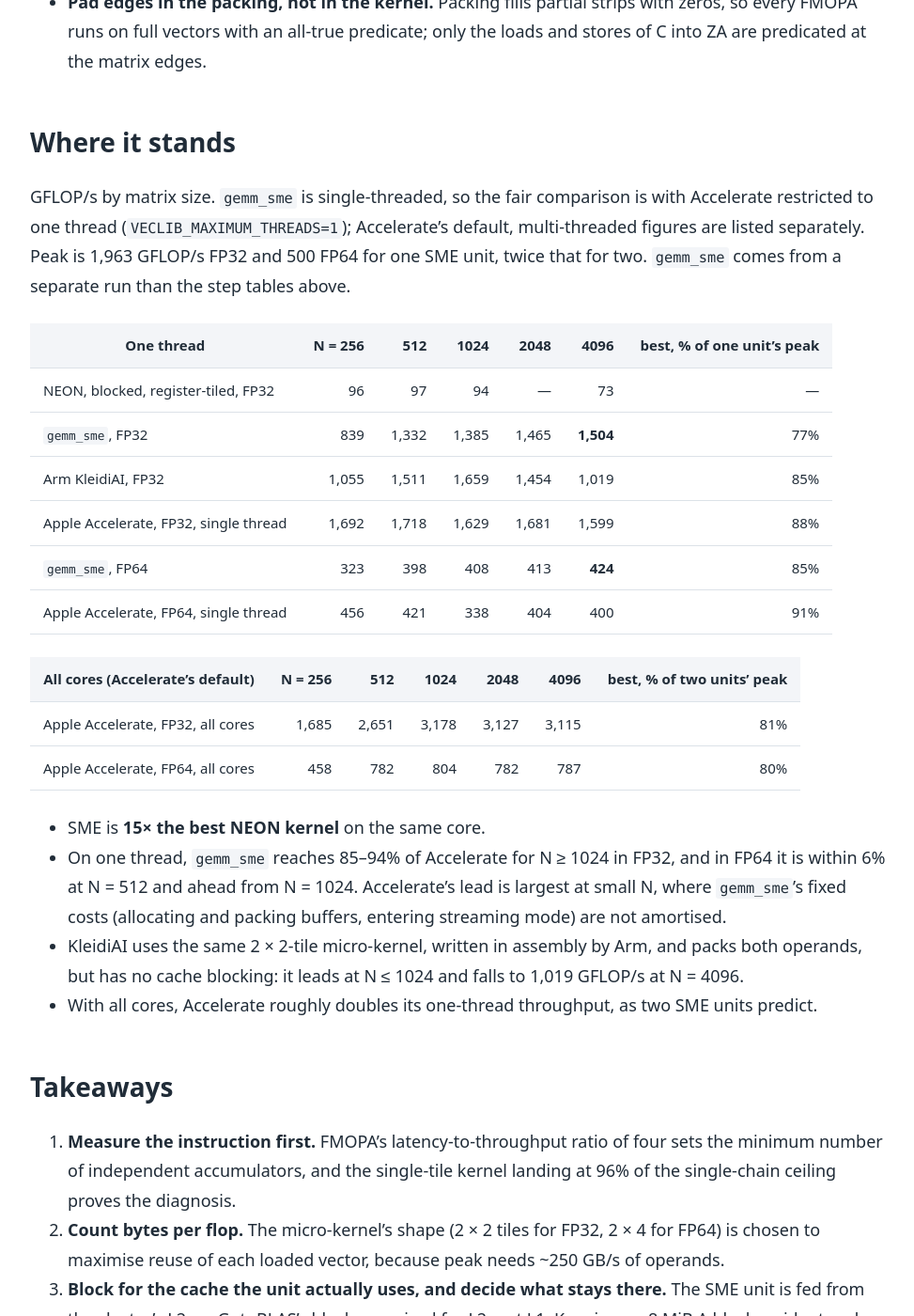
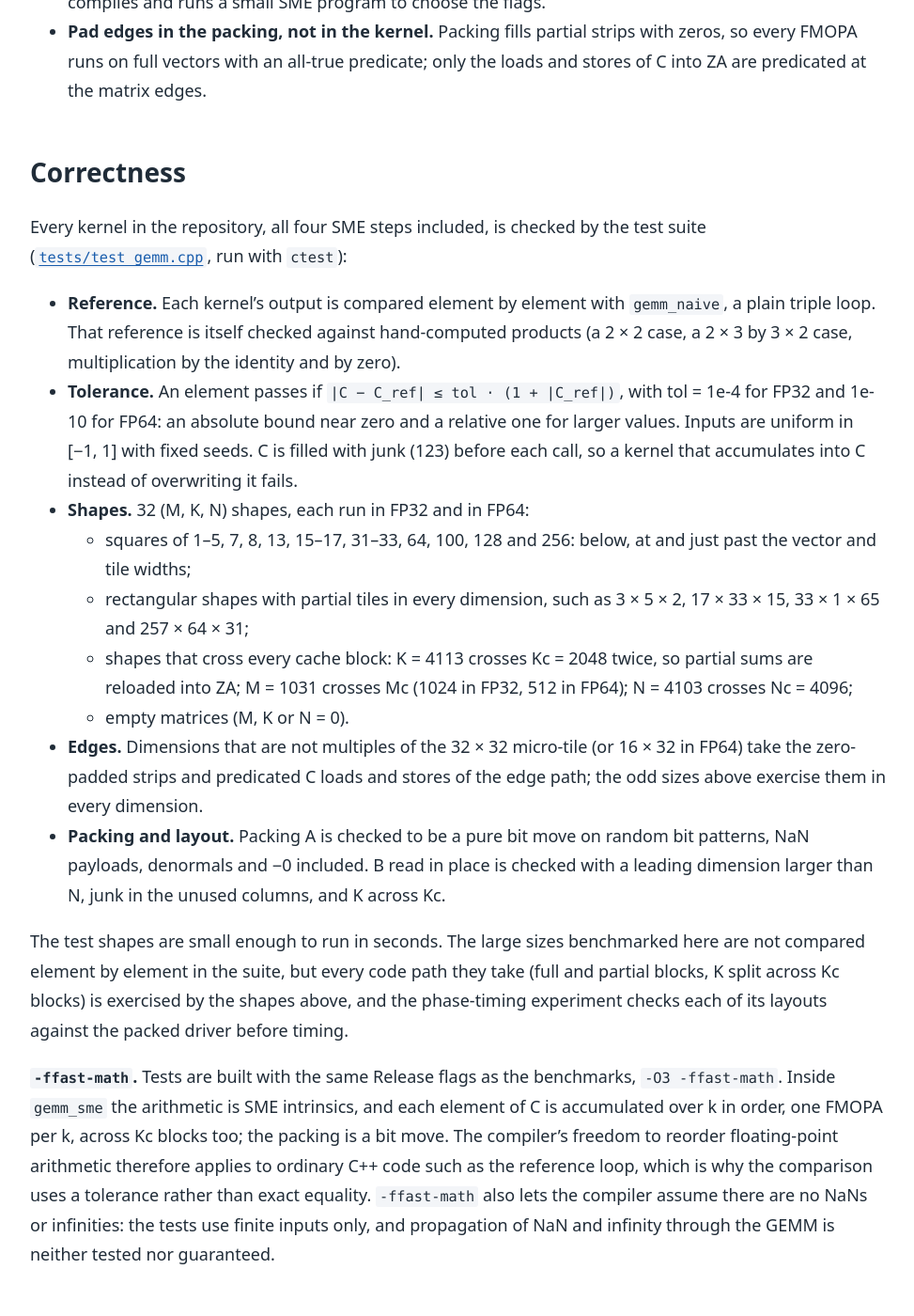
Before and after one commit to vdeviatkov/hpc-math-core, a Jekyll site: the page built from docs/articles/sme2-gemm.md, in a window 1280 px wide and 1400 px high, scrolled down 12370 px. Shown: the whole window at 94% size, without its empty margins (152-1125 px from the left). Built offline with Jekyll 4.4.1, drawn with Linux system fonts in a browser that asks for light colours; some of the changed text lies outside the part shown.

Commit message:
Clarify SME2 GEMM cache behavior
Updated the SME2 GEMM articles to align the cache-associativity and throughput numbers with the final timing runs, clarify the measured cliff and packing costs, and add a detailed correctness section covering reference checks, tolerances, edge cases, and packing validation across the SME kernels.

```diff
--- a/docs/articles/sme2-gemm.md
+++ b/docs/articles/sme2-gemm.md
@@ -245,7 +245,7 @@
 For FP64 the micro-tile is 2 × 4 tiles (16 × 32 elements, all eight FP64
 tiles): eight FMOPAs per 384 bytes loaded instead of four per 256 bytes,
 2.7 flops per byte instead of 2. That layout measured 9% faster than 2 × 2
-at N = 4096.
+at N = 4096 (with the earlier block sizes described in step 3).
 
 | N | 256 | 512 | 1024 | 2048 | 4000 | 4096 |
 |---|--:|--:|--:|--:|--:|--:|
@@ -418,8 +418,8 @@
 B in place. But consecutive rows of a strip are then `N × 4` bytes apart:
 16 KiB at N = 4096, 8 KiB at N = 2048. At such a power-of-two stride the
 2,048 rows of a strip map to a handful of L2 cache sets and evict each
-other before the next A strip reuses them; throughput falls to a third
-(489 GFLOP/s at N = 4096, 633 at N = 2048). Packing copies each strip into
+other before the next A strip reuses them; throughput falls to a third at
+N = 4096 (489 GFLOP/s) and to under half at N = 2048 (633). Packing copies each strip into
 2,048 contiguous 128-byte rows, which fill all sets evenly whatever N
 is. The [follow-up
 article](sme2-cache-associativity.md) traces that cliff in detail.
@@ -432,9 +432,11 @@
 ### What packing costs
 
 Timing each phase of the full multiplication at N = 4096 (median of 15):
-packing A takes 3.8 ms and packing B 2.5 ms of an 88.5 ms call, about 7%
+packing A takes 3.8 ms and packing B 4.9 ms of a 91 ms call, about 10%
 together, and the compute takes 82 ms whatever B's original stride was:
-1,680 GFLOP/s, 85% of peak. At small N the copy shows: below N = 1024 the
+1,670 GFLOP/s, 85% of peak. Packing B is itself slowed by the 16 KiB
+stride it reads from; with rows padded to 16,512 B it takes 2.5 ms and
+the two copies 7% of the call. At small N the copy shows: below N = 1024 the
 unpacked kernels are faster (989 vs 835 GFLOP/s at N = 256), because the
 whole problem fits in L2 anyway. Packing is an investment that pays off once data stops fitting.
 
@@ -455,6 +457,56 @@
   strips with zeros, so every FMOPA runs on full vectors with an all-true
   predicate; only the loads and stores of C into ZA are predicated at the
   matrix edges.
+
+## Correctness
+
+Every kernel in the repository, all four SME steps included, is checked
+by the test suite ([`tests/test_gemm.cpp`](https://github.com/vdeviatkov/hpc-math-core/blob/main/tests/test_gemm.cpp),
+run with `ctest`):
+
+- **Reference.** Each kernel's output is compared element by element with
+  `gemm_naive`, a plain triple loop. That reference is itself checked
+  against hand-computed products (a 2 × 2 case, a 2 × 3 by 3 × 2 case,
+  multiplication by the identity and by zero).
+- **Tolerance.** An element passes if `|C − C_ref| ≤ tol · (1 + |C_ref|)`,
+  with tol = 1e-4 for FP32 and 1e-10 for FP64: an absolute bound near
+  zero and a relative one for larger values. Inputs are uniform in
+  [−1, 1] with fixed seeds. C is filled with junk (123) before each call,
+  so a kernel that accumulates into C instead of overwriting it fails.
+- **Shapes.** 32 (M, K, N) shapes, each run in FP32 and in FP64:
+  - squares of 1–5, 7, 8, 13, 15–17, 31–33, 64, 100, 128 and 256: below,
+    at and just past the vector and tile widths;
+  - rectangular shapes with partial tiles in every dimension, such as
+    3 × 5 × 2, 17 × 33 × 15, 33 × 1 × 65 and 257 × 64 × 31;
+  - shapes that cross every cache block: K = 4113 crosses Kc = 2048
+    twice, so partial sums are reloaded into ZA; M = 1031 crosses Mc
+    (1024 in FP32, 512 in FP64); N = 4103 crosses Nc = 4096;
+  - empty matrices (M, K or N = 0).
+- **Edges.** Dimensions that are not multiples of the 32 × 32 micro-tile
+  (or 16 × 32 in FP64) take the zero-padded strips and predicated C
+  loads and stores of the edge path; the odd sizes above exercise them in
+  every dimension.
+- **Packing and layout.** Packing A is checked to be a pure bit move on
+  random bit patterns, NaN payloads, denormals and −0 included. B read in
+  place is checked with a leading dimension larger than N, junk in the
+  unused columns, and K across Kc.
+
+The test shapes are small enough to run in seconds. The large sizes
+benchmarked here are not compared element by element in the suite, but
+every code path they take (full and partial blocks, K split across Kc
+blocks) is exercised by the shapes above, and the phase-timing experiment
+checks each of its layouts against the packed driver before timing.
+
+**`-ffast-math`.** Tests are built with the same Release flags as the
+benchmarks, `-O3 -ffast-math`. Inside `gemm_sme` the arithmetic is SME
+intrinsics, and each element of C is accumulated over k in order, one
+FMOPA per k, across Kc blocks too; the packing is a bit move. The
+compiler's freedom to reorder floating-point arithmetic therefore applies
+to ordinary C++ code such as the reference loop, which is why the
+comparison uses a tolerance rather than exact equality. `-ffast-math` also
+lets the compiler assume there are no NaNs or infinities: the tests use
+finite inputs only, and propagation of NaN and infinity through the GEMM
+is neither tested nor guaranteed.
 
 ## Where it stands
 
@@ -488,8 +540,8 @@
 - KleidiAI uses the same 2 × 2-tile micro-kernel, written in assembly by
   Arm, and packs both operands, but has no cache blocking: it leads at
   N ≤ 1024 and falls to 1,019 GFLOP/s at N = 4096.
-- With all cores, Accelerate roughly doubles its one-thread throughput,
-  as two SME units predict.
+- With all cores, Accelerate roughly doubles its one-thread throughput
+  from N = 1024 up (1.9–2.0×), as two SME units predict.
 
 ## Takeaways
 
@@ -508,7 +560,7 @@
    it.
 4. **Pack both operands.** A must be transposed for the hardware; B is
    packed to make performance independent of the caller's layout. Together
-   the copies cost about 7% and remove a 3× cliff.
+   the copies cost 7–10% and remove a 3× cliff.
 
 ## Reproduce
 
```
Also changed, not shown: docs/articles/sme2-cache-associativity.md (+2 -1 lines).
